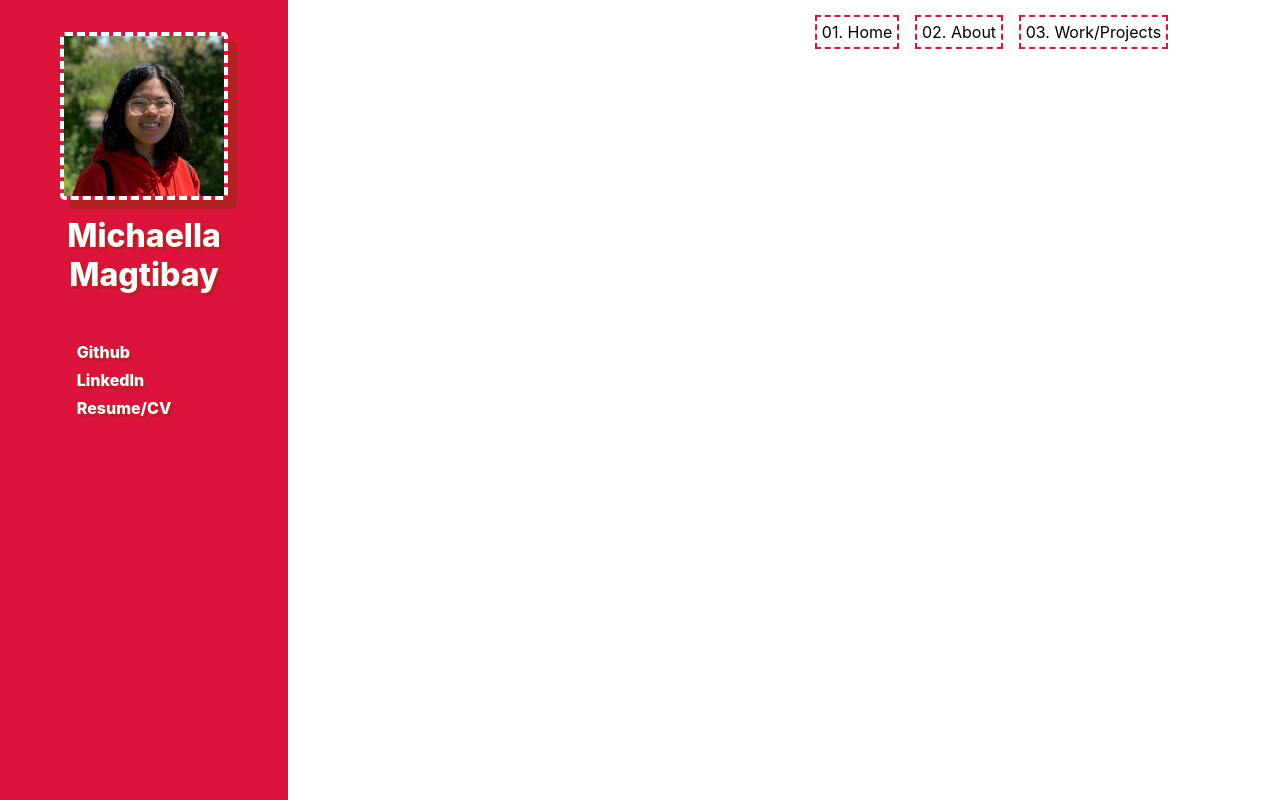
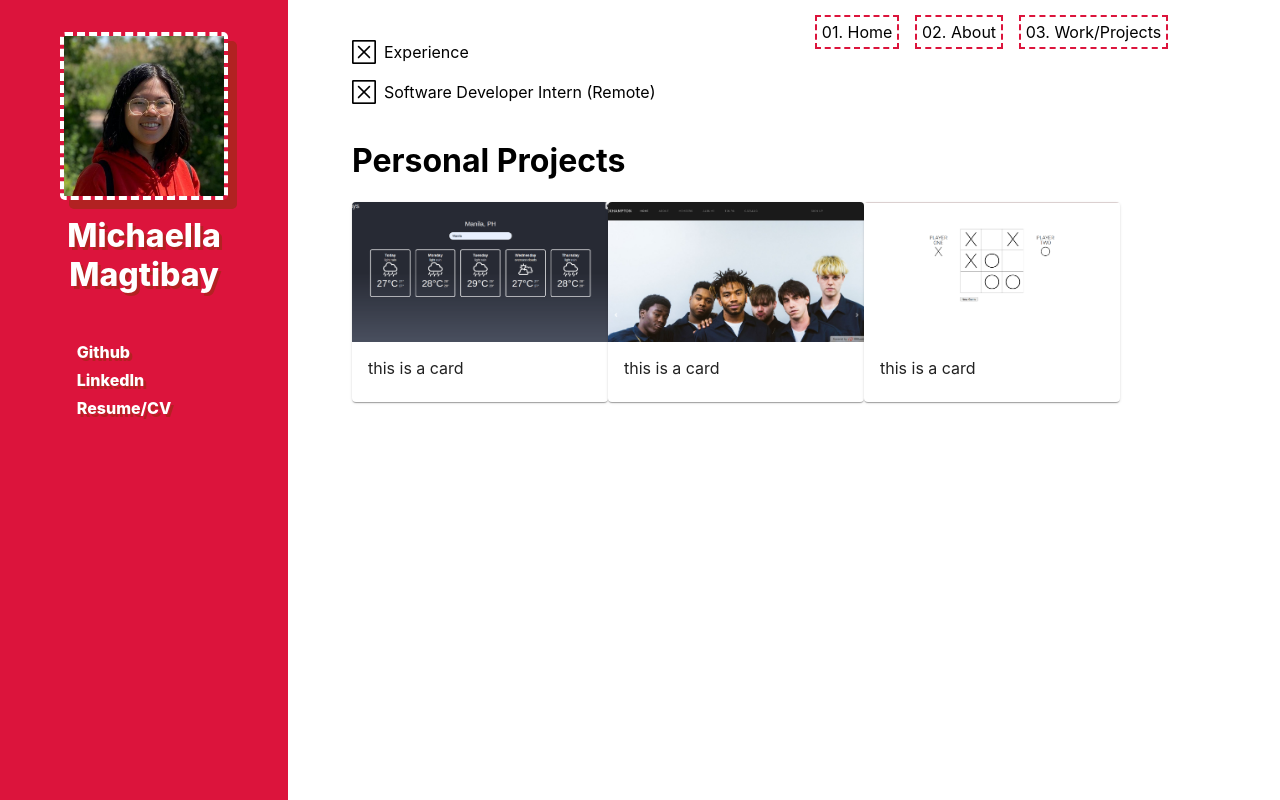
Before and after one commit to TheyFoundMing/portfolio-archived, a React (Create React App) app: page /work in a window 1280 px wide. Built offline with nearby package versions, Linux system fonts and the light colour scheme.

Commit message:
try to recreate react-spring example

```diff
--- a/package.json
+++ b/package.json
@@ -13,6 +13,8 @@
     "react-dom": "^17.0.2",
     "react-router-dom": "^5.2.0",
     "react-scripts": "4.0.3",
+    "react-spring": "^9.2.3",
+    "react-use": "^17.2.4",
     "web-vitals": "^1.0.1"
   },
   "scripts": {
--- a/src/components/Spring.js
+++ b/src/components/Tree.js
@@ -18,7 +18,8 @@ const useStyles = makeStyles({
   content: {
     marginLeft: "0.6em",
     borderLeft: "2px dashed black",
-    padding: "0.5em 1em",
+    padding: "1em 0.5em 0em 1.25em",
+    overflow: "hidden",
   },
 
   items: {
@@ -26,26 +27,26 @@ const useStyles = makeStyles({
   },
 });
 
-function Spring() {
+function Tree(props) {
   const classes = useStyles();
   const [open, setOpen] = useState(false);
-  const [ref, { height }] = useMeasure();
-  const boxProps = useSpring({
+  const [ref, { height: viewHeight }] = useMeasure();
+  const { height, opacity, y } = useSpring({
+    from: { height: 0, opacity: 0, y: 0 },
     to: {
-      height: open ? 200 : 0,
-    },
-    from: {
-      height: open ? 0 : 200,
+      height: open ? viewHeight : 0,
+      opacity: open ? 1 : 0,
+      y: open ? 0 : 20,
     },
   });
 
   const itemsProps = useSpring({
     to: {
-      top: open ? 0 : 50,
+      bottom: open ? 0 : viewHeight,
       opacity: open ? 1 : 0,
     },
     from: {
-      top: open ? 50 : 0,
+      bottom: open ? viewHeight : 0,
       opacity: open ? 0 : 1,
     },
   });
@@ -54,15 +55,22 @@ function Spring() {
     <div>
       <div className={classes.title} onClick={() => setOpen(!open)}>
         <img src={open ? minImg : closeImg} alt="toggle" />
-        <span>The world</span>
+        <span>{props.title}</span>
       </div>
-      <animated.div className={classes.content} style={boxProps}>
+      <animated.div
+        ref={ref}
+        className={classes.content}
+        style={{
+          opacity,
+          height: open ? "auto" : height,
+        }}
+      >
         <animated.div className={classes.items} style={itemsProps}>
-          This is either the content, or another tree
+          {props.child}
         </animated.div>
       </animated.div>
     </div>
   );
 }
 
-export default Spring;
+export default Tree;
--- /dev/null
+++ b/src/components/TreeContent.js
@@ -0,0 +1,18 @@
+import React from "react";
+import { makeStyles } from "@material-ui/core";
+
+const useStyles = makeStyles({});
+
+function TreeContent(props) {
+  const classes = useStyles();
+
+  return (
+    <div>
+      <div>{props.data.date}</div>
+      <div>{props.data.content}</div>
+      <div>{props.data.techStack}</div>
+    </div>
+  );
+}
+
+export default TreeContent;
--- a/src/index.js
+++ b/src/index.js
@@ -18,9 +18,11 @@ const routing = (
       <Sidebar />
       <div className="header-and-main">
         <Header />
-        <Route path exact="/" component={Home} />
-        <Route path="/about" component={About} />
-        <Route path="/work" component={Work} />
+        <div className="views">
+          <Route path exact="/" component={Home} />
+          <Route path="/about" component={About} />
+          <Route path="/work" component={Work} />
+        </div>
       </div>
     </Router>
   </div>
--- a/src/index.scss
+++ b/src/index.scss
@@ -2,6 +2,10 @@ html,
 body,
 #root {
   height: 100%;
+}
+
+body {
+  position: absolute;
 }
 
 #root,
@@ -29,3 +33,7 @@ code {
   flex-direction: column;
   width: 100%;
 }
+
+.views {
+  margin: 2.5em 10em 0em 22em;
+}
--- a/src/views/About.js
+++ b/src/views/About.js
@@ -1,7 +1,28 @@
 import React, { Component } from "react";
+import Tree from "../components/Tree";
+
+const Container = (props) => {
+  return <div>{props.children}</div>;
+};
 
 export default class About extends Component {
   render() {
-    return <div>About</div>;
+    return (
+      <div>
+        About
+        <Tree
+          child={
+            <div>
+              <Tree child={"This is my child"} />
+              <Tree child={"This is my child"} />
+            </div>
+          }
+        />
+        <Container>
+          <Tree child={"This is my child"} />
+          <Tree child={"This is my child"} />
+        </Container>
+      </div>
+    );
   }
 }
--- a/src/views/Home.js
+++ b/src/views/Home.js
@@ -2,6 +2,27 @@ import React, { Component } from "react";
 
 export default class Home extends Component {
   render() {
-    return <div>Home</div>;
+    return (
+      <div>
+        <h1>Life is Soup, I am Fork</h1>
+        <h4>Helter-skelter junior web developer.</h4>
+        <div>
+          My name's Mika, an aspiring front-end web developer. I'm currently a
+          Computer Science student at Western Michigan University and will
+          graduate by Fall 2022. Based in Kalamazoo, Michigan.
+        </div>
+        <div>
+          As of now, I'm well-versed with React and Javascript, occasionally
+          dealing with Python from time to time. I've dabbled on the backend
+          with NodeJS, Express and Elastic. I'm constantly learning new things
+          everyday,
+        </div>
+        <div>
+          Aside from programming, I like to paint and spend time with my
+          recently adopted hamster Jessie. Sometimes, I get homesick and would
+          start cooking meals from my hometown.
+        </div>
+      </div>
+    );
   }
 }
--- a/src/views/Work.js
+++ b/src/views/Work.js
@@ -1,7 +1,85 @@
 import React, { Component } from "react";
 
-export default class Work extends Component {
-  render() {
-    return <div>Work</div>;
-  }
+import Experience from "../components/Experience";
+import Project from "../components/Project";
+
+import Tree from "../components/Tree";
+import TreeContent from "../components/TreeContent";
+
+import { makeStyles } from "@material-ui/core";
+
+import wmuImage from "../images/wmu.png";
+import popImage from "../images/populix.png";
+import weather from "../images/weatherss.png";
+import fakebrock from "../images/fakebrockss.png";
+import tictac from "../images/tictacss.png";
+
+const Populix = {
+  title: "Software Developer Intern (Remote)",
+  company: "Populix",
+  location: "Jakarta, Indonesia",
+  date: "February 2021 - May 2021",
+  image: popImage,
+  content:
+    "Worked on both the frontend and backend of the company's researcher API to implement filters for their product database in an agile scrum environment",
+};
+
+const Western = {
+  title: "Grading Assistant",
+  company: "Western Michigan University",
+  location: "Kalamazoo, Michigan",
+  date: "January 2021 - May 2021",
+  image: wmuImage,
+  content:
+    "Collaborated with professors in a fast-paced environment, graded student assignments and tests, facilitated office hours for students",
+};
+
+const Weather = {
+  image: weather,
+  title: "5 Days - Weather App",
+  src: "https://theyfoundming.github.io/weather-app/",
+};
+
+const FakeBrock = {
+  image: fakebrock,
+  title: "Fake Brockhampton Website",
+  src: "https://thefakebrockhampton.000webhostapp.com/",
+};
+
+const TicTac = {
+  image: tictac,
+  title: "Rock, Paper, Scissors",
+  src: "https://theyfoundming.github.io/Tic-Tac-Toe/",
+};
+
+const useStyles = makeStyles({
+  projects: {
+    display: "grid",
+    gridTemplateColumns: "1fr 1fr 1fr",
+    margin: "auto",
+  },
+});
+
+export default function Work() {
+  const classes = useStyles();
+
+  const popContent = (
+    <Tree title={Populix.title} child={<TreeContent data={Populix} />} />
+  );
+  const wmuContent = (
+    <Tree title={Western.title} child={<TreeContent data={Western} />} />
+  );
+
+  return (
+    <div>
+      <Tree title={"Experience"} child={[popContent, wmuContent]} />
+      {popContent}
+      <h1>Personal Projects</h1>
+      <div className={classes.projects}>
+        <Project data={Weather} />
+        <Project data={FakeBrock} />
+        <Project data={TicTac} />
+      </div>
+    </div>
+  );
 }
```
Also changed, not shown: 1 other file (tests, documents, lock files or other folders).
